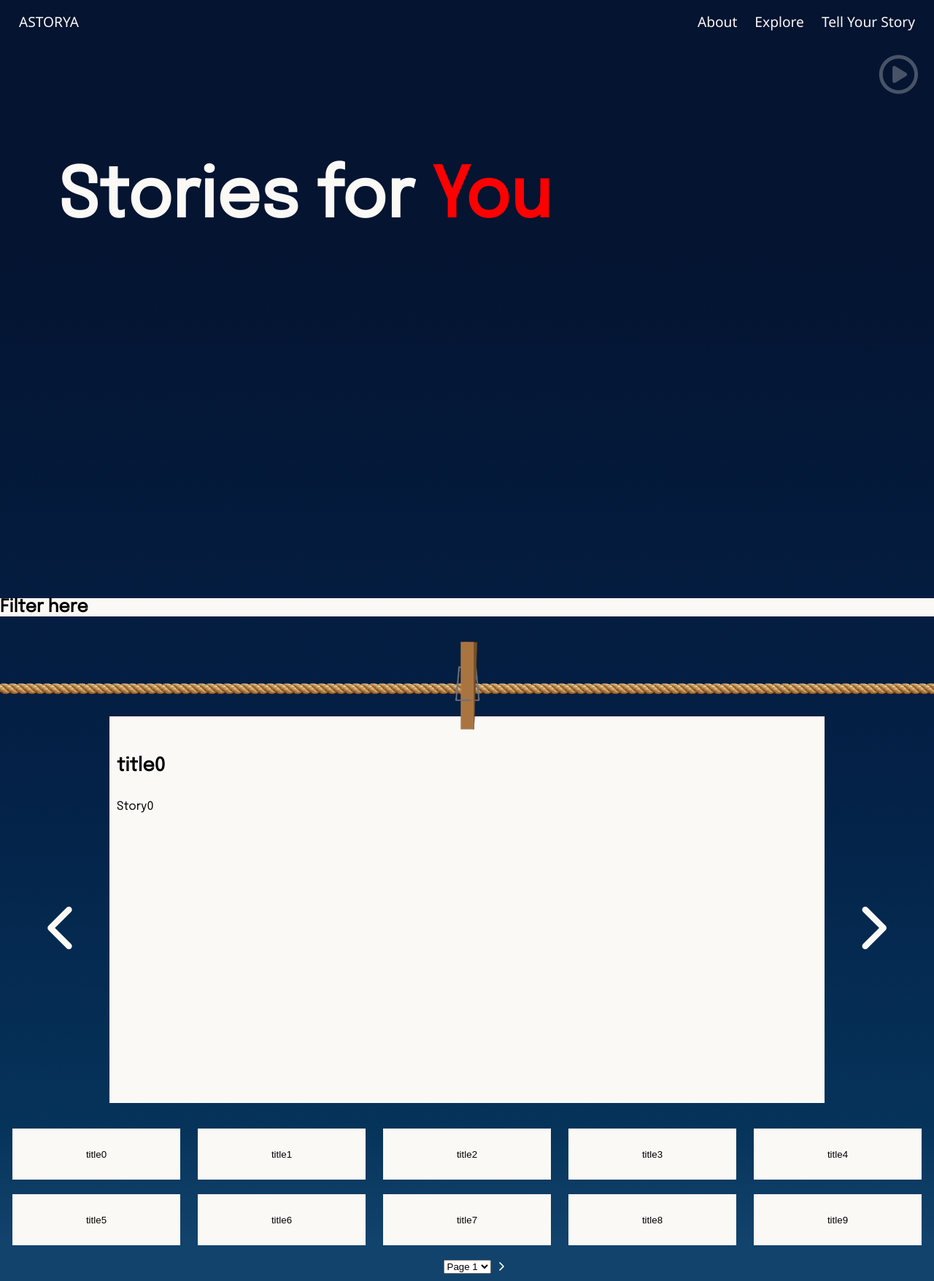
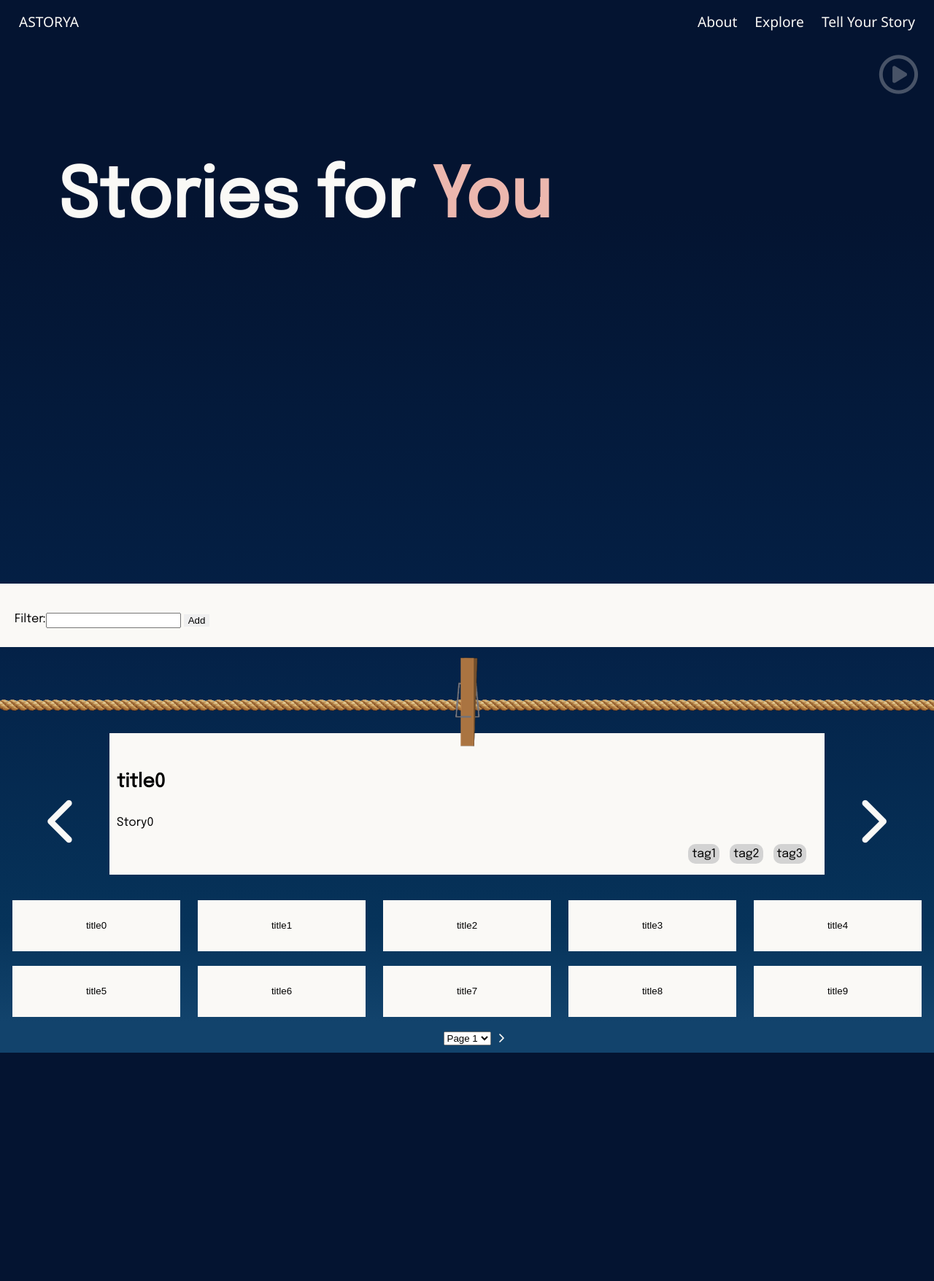
Before and after one commit to jennzheng12315/Astorya, a Flask app: page /explore in a window 1280 px wide. Shown: the whole page at 73% size. After the commit the page ends 1443 px from the top, so only its background shows below. Run offline with Flask 2, Linux system fonts and the light colour scheme; some libraries are stand-ins or nearby versions.

Commit message:
tags stuff

```diff
--- a/main.py
+++ b/main.py
@@ -6,6 +6,7 @@ app = Flask(__name__)
 manager = StoryManager()
 stories = manager.init_data()
 random_stories = manager.random_stories(stories)
+tags = ['tag1', 'tag2']
 
 @app.route("/")
 @app.route("/index")
@@ -21,12 +22,12 @@ def about():
 @app.route("/explore")
 @app.route("/explore.html")
 def explore():
-    return render_template('explore.html', page_title='Explore', stories=stories)
+    return render_template('explore.html', page_title='Explore', stories=stories, tags=tags)
 
 @app.route("/tell-your-story")
 @app.route("/tell-your-story.html")
 def tell_your_story():
-    return render_template('tell-your-story.html', page_title='Tell Your Story')
+    return render_template('tell-your-story.html', page_title='Tell Your Story', tags=tags)
 
 if __name__ == '__main__':
     app.run(host='127.0.0.1', port=8080, debug=True)
--- a/static/script.js
+++ b/static/script.js
@@ -1,17 +1,13 @@
 let randomStory = 0;
 let story = 0;
 let page = 0;
-// let animationMode;
 let totalStories;
 let quill;
 const offwhite = '#FAF9f6';
 const NavBar = ['index', 'about', 'explore', 'tell-your-story']
-const ideas = ['What made you smile/cry/angry recently?', 'What is currently on your mind?', 'What is a important moment in your life?', "What is a memory that you visit frequently?", "What should people know about you?", "What challenges have you faced in your life?", "What lessons have you learned from your experiences?"]
+const ideas = ['What made you smile/cry/angry recently?', 'What is currently on your mind?', 'What is a important moment in your life?', "What is a memory that you visit frequently?", "What should people know about you?", "What challenges have you faced in your life?", "What knowledge have you gained from your experiences?"]
 
-// window.onload = function () {
-//     console.log(localStorage.getItem("animationMode"));
-//     handlePlayPause(localStorage.getItem("animationMode"));
-// };
+let selected_tags;
 
 function onIndexLoad() {
     showRandomStory(randomStory);
@@ -30,6 +26,7 @@ function onTellStoryLoad() {
         theme: 'snow'
     });
     handlePlayPause(localStorage.getItem("animationMode"));
+    selected_tags = []
 }
 
 function onAboutLoad() {
@@ -174,3 +171,35 @@ function checkPageArrows() {
 function getHTML() {
     console.log(quill.root.innerHTML);
 }
+
+function addTag(tag, page) {
+    if (tag.value == undefined) return;
+    let tags = document.getElementById("tags");
+    let span = document.createElement("span");
+    let val = tag.value
+    span.classList.add("tag");
+    span.textContent = tag.value;
+    tag.value = "";
+
+    if (page == 'story') {
+        span.setAttribute("onclick", "this.remove(); removeTag(this.textContent, 'story')");
+    } else {
+        span.setAttribute("onclick", "this.remove(); removeTag(this.textContent, 'explore')");
+    }
+
+    if (val != "") {
+        tags.append(span);
+    }
+
+    if (page == 'story' && !selected_tags.includes(val)) {
+        selected_tags.push(val)
+    }
+}
+
+function removeTag(tag, page) {
+    if (page != 'story') return;
+    let index = selected_tags.indexOf(tag)
+    if (index > -1) {
+        selected_tags.splice(index, 1);
+    }
+}
--- a/static/style.css
+++ b/static/style.css
@@ -220,7 +220,7 @@ section {
     margin-bottom: 25px;
     background-color: var(--off-white);
     width: 75%;
-    min-height: 500px;
+    /* min-height: 500px; */
 }
 
 .story-title {
@@ -245,7 +245,7 @@ section {
 
 .arrow {
     width: 10%;
-    min-height: 500px;
+    /* min-height: 500px; */
 
     display: flex;
     justify-content: center;
@@ -271,12 +271,18 @@ section {
 }
 
 .typed {
-    color: red;
+    color: var(--peach);
 }
 
 .filter {
     background-color: var(--off-white);
     color: black;
+    padding: 20px;
+    display: flex;
+}
+
+.filter label {
+    margin-top: 20px;
 }
 
 .previews {
@@ -323,6 +329,15 @@ section {
     margin-block-end: 0.5rem;
 }
 
+.select-tags {
+    display: flex;
+}
+
+.select-tags label {
+    margin-top: 20px;
+    margin-right: 10px;
+}
+
 /* ---------- ABOUT CSS ---------- */
 .about-top {
     margin-top: auto;
@@ -346,3 +361,30 @@ section {
     text-align: center;
     margin: 10px;
 }
+
+/* ---------- TAGS ----------*/
+.tag {
+    background-color: lightgray;
+    border-radius: 10px;
+    margin: 5px;
+    padding: 5px;
+    cursor: pointer
+}
+
+#line {
+    margin-top: 10px;
+}
+
+.show-tags {
+    text-align: right;
+    padding: 10px;
+}
+
+#tags {
+    overflow-wrap: anywhere;
+    line-height: 2;
+}
+
+#tag-input {
+    margin-top: 10px;
+}
--- a/store.py
+++ b/store.py
@@ -9,7 +9,7 @@ class StoryManager:
         data = []
         for i in range(20):
             s = "<p>Story" + str(i) + "</p>"
-            data.append(Story(i, s, "title"+str(i)))
+            data.append(Story(i, s, "title"+str(i), ["tag1", "tag2", "tag3"]))
         return data
 
     def random_stories(self, stories):
--- a/templates/_base.html
+++ b/templates/_base.html
@@ -22,6 +22,7 @@
     <!-- Core build with no theme, formatting, non-essential modules -->
     <!-- <link href="https://cdn.quilljs.com/1.3.6/quill.core.css" rel="stylesheet"> -->
     <!-- <script src="https://cdn.quilljs.com/1.3.6/quill.core.js"></script> -->
+
 
 </header>
 
--- a/templates/explore.html
+++ b/templates/explore.html
@@ -13,7 +13,17 @@
 {% block content %}
 
 <section class="filter">
-    <h2>Filter here</h2>
+    <label>Filter: </label>
+    <div id="line">
+        <span id="tags"></span>
+        <input id="tag-input" list="existing-tags" onchange="addTag(this, 'explore')">
+        <datalist id="existing-tags">
+            {% for tag in tags %}
+            <option value="{{tag}}">
+                {% endfor %}
+        </datalist>
+        <button onclick=" addTag(this, 'explore')">Add</button>
+    </div>
 </section>
 
 {% with page='explore', stories=stories %}
--- a/templates/story.html
+++ b/templates/story.html
@@ -25,14 +25,21 @@
                     </div>
                     <p>Note: Please do not include any personal information within your submission.</p>
                     <br>
-                    <label>Add Tags: </label>
-                    <select>
-                        <option>Tag 1</option>
-                        <option>Tag 2</option>
-                        <option>Other</option>
-                    </select>
+                    <section class="select-tags">
+                        <label>Add Tags: </label>
+                        <div id="line">
+                            <span id="tags"></span>
+                            <input id="tag-input" list="existing-tags" onchange="addTag(this, 'story')">
+                            <datalist id="existing-tags">
+                                {% for tag in tags %}
+                                <option value="{{tag}}"">
+                                    {% endfor %}
+                            </datalist>
+                            <button onclick=" addTag(this, 'story' )">Add</button>
+                        </div>
+                    </section>
                     <br><br>
-                    <input type="checkbox">
+                    <input type="checkbox" required>
                     <label>I agree to allow Astorya to store, modify, and post my submission for
                         its website.</label>
                     <div class="submit-story-container">
@@ -46,6 +53,11 @@
                     <div id="random-story{{i}}">
                         <h4 class="story-title">{{stories[i].title}}</h4>
                         {{stories[i].content | safe}}
+                        <div class="show-tags">
+                            {% for tag in stories[i].tags %}
+                            <span class="tag">{{tag}}</span>
+                            {% endfor %}
+                        </div>
                     </div>
                     {% endfor %}
                 </section>
@@ -56,6 +68,11 @@
                     <div id="story{{i}}">
                         <h4 class="story-title">{{stories[i].title}}</h4>
                         {{stories[i].content | safe}}
+                        <div class="show-tags">
+                            {% for tag in stories[i].tags %}
+                            <span class="tag">{{tag}}</span>
+                            {% endfor %}
+                        </div>
                     </div>
                     {% endfor %}
                 </section>
```
